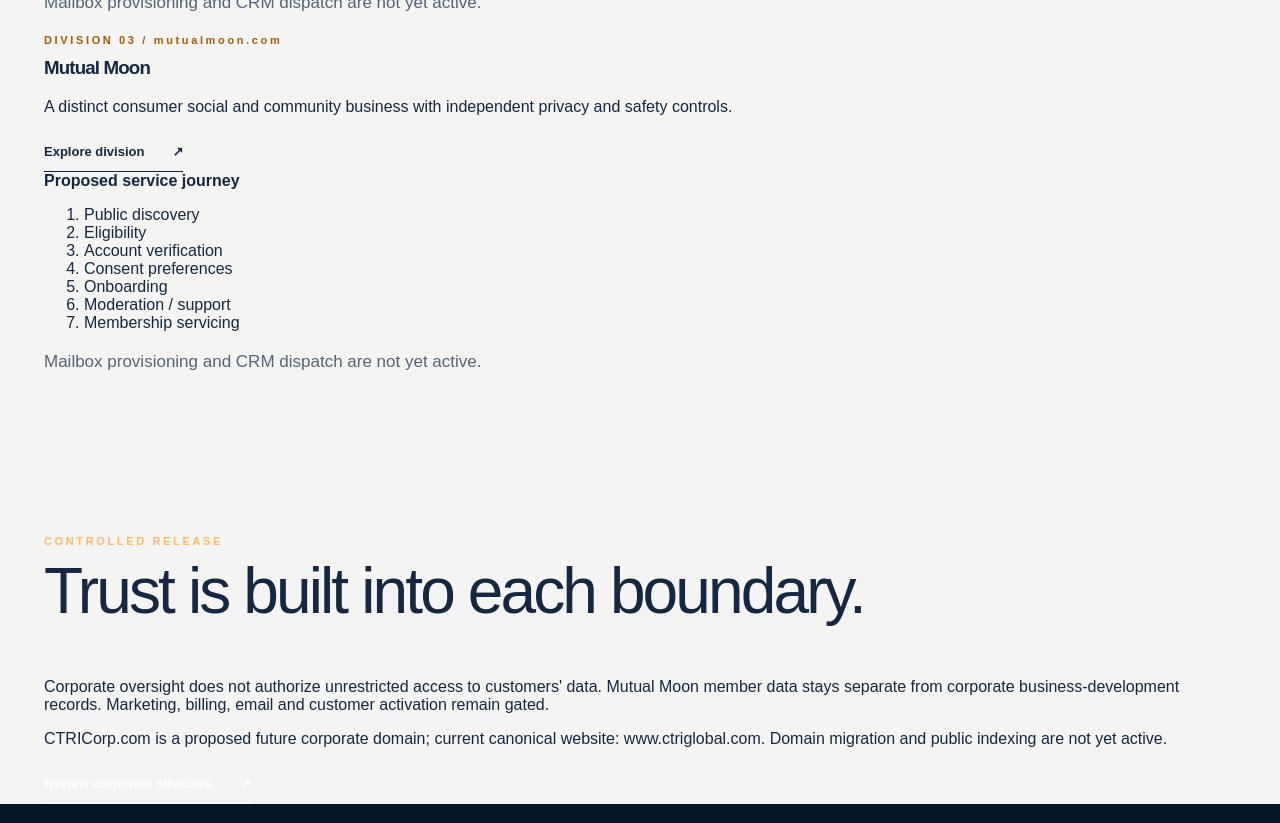
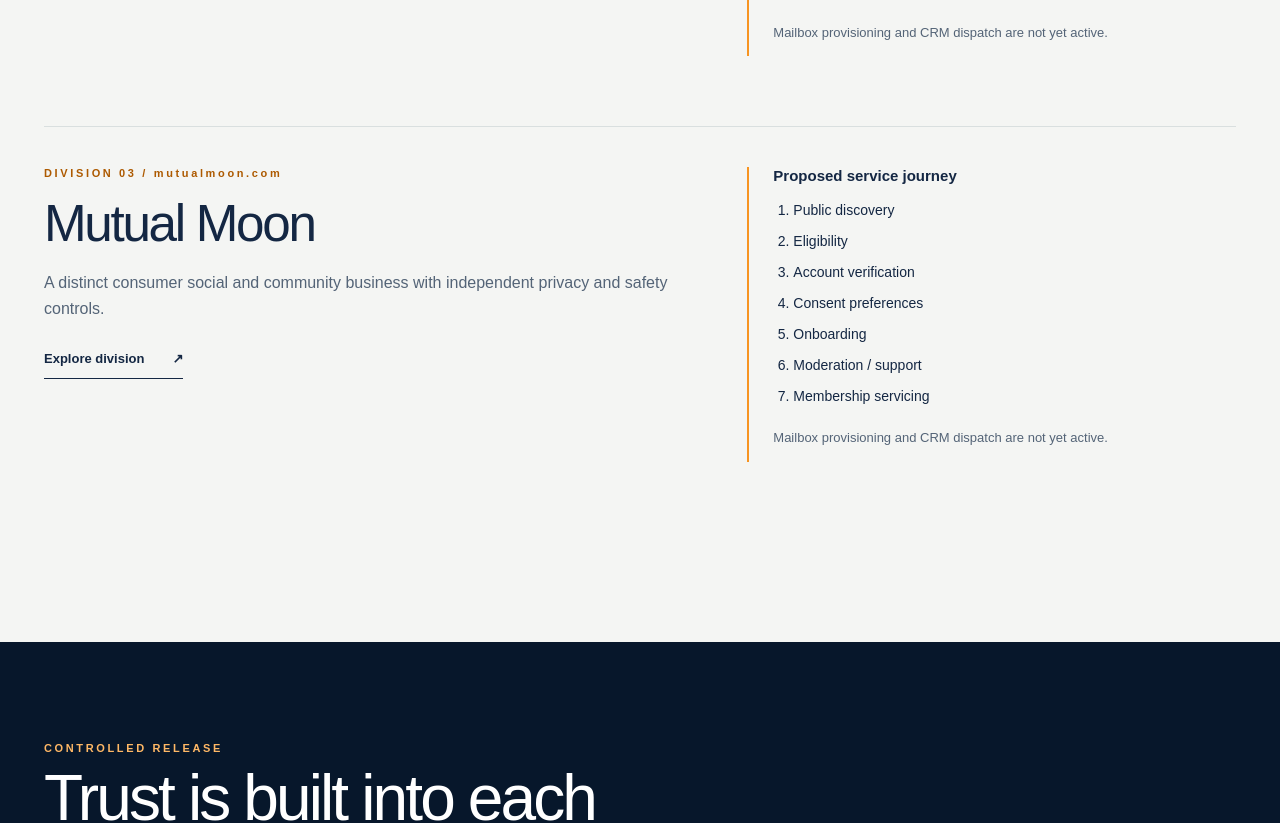
Before and after one commit to zohebkhanfiji-ux/CTRI-GLOBAL, a Next.js app: page /divisions in a window 1280 px wide. Shown: the part 1720-2543 px from the top of the page. Built offline with nearby package versions, Linux system fonts and the light colour scheme.

Commit message:
style(ctri): responsive division directory, preserve existing cinematic system

```diff
--- a/app/corporate-brand.css
+++ b/app/corporate-brand.css
@@ -11,3 +11,20 @@
 .manufacturing-scope .release-note{max-width:960px;font-size:14px;line-height:1.65;margin-top:32px;color:var(--muted)}
 .manufacturing-scope .text-link{margin-top:10px}
 @media(max-width:720px){.corporate-wordmark strong{font-size:19px}.corporate-wordmark small{font-size:8px;letter-spacing:.09em}.corporate-footer-brand strong{font-size:24px}.corporate-footer-brand span{font-size:10px}}
+
+
+/* Additional corporate division directory: accessible, responsive and static-first. */
+.division-hero{background:radial-gradient(circle at 82% 30%,#234a74 0%,transparent 52%),linear-gradient(135deg,#041223,#102e4f);}
+.division-directory{display:grid;gap:30px}
+.division-directory-card{display:grid;grid-template-columns:minmax(0,1fr) minmax(270px,.78fr);gap:clamp(28px,6vw,90px);padding:40px 0;border-top:1px solid var(--line)}
+.division-directory-card h3{font-size:clamp(32px,4vw,60px);font-weight:500;line-height:1.07;margin:18px 0}
+.division-directory-card p:not(.eyebrow){max-width:680px;line-height:1.65;color:var(--muted)}
+.division-directory-flow{border-left:2px solid var(--orange);padding-left:24px;align-self:start}
+.division-directory-flow>strong{display:block;font-size:15px;margin-bottom:16px}
+.division-directory-flow ol{padding-left:20px;margin:0 0 20px;display:grid;gap:10px;font-size:14px;line-height:1.5}
+.division-directory-flow .muted-copy{font-size:13px}
+.division-boundary{padding:100px 0;background:var(--navy);color:white}
+.division-boundary h2{max-width:800px}
+.division-boundary p:not(.eyebrow){max-width:800px;font-size:18px;line-height:1.65;color:#d5e1eb}
+.division-boundary .division-boundary-note{font-size:13px!important;color:#c4d2dd!important;margin:24px 0 28px}
+@media(max-width:800px){.division-directory-card{grid-template-columns:1fr}.division-directory-flow{border-left:0;border-top:2px solid var(--orange);padding:20px 0 0}.division-boundary{padding:70px 0}}
```
